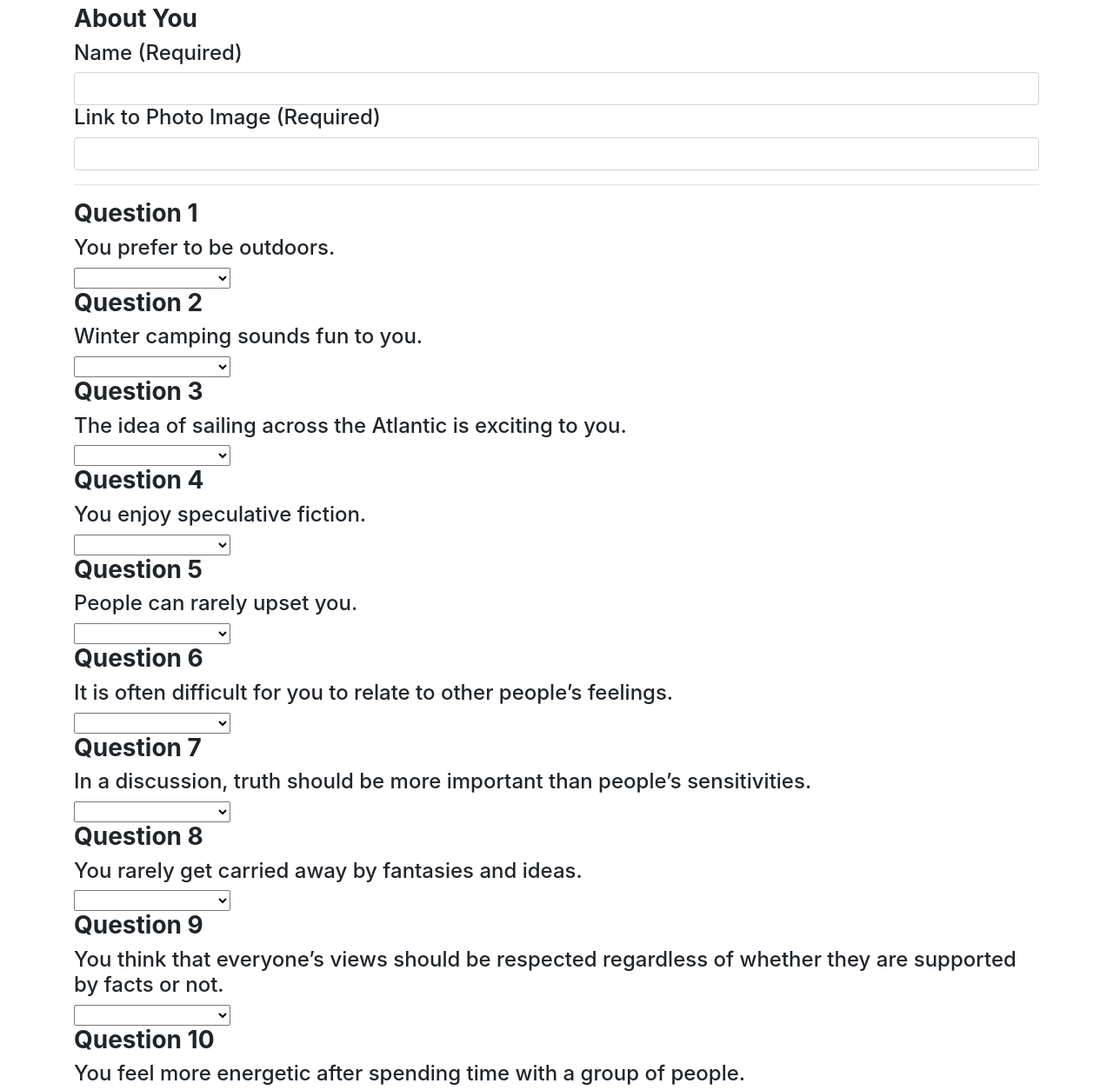
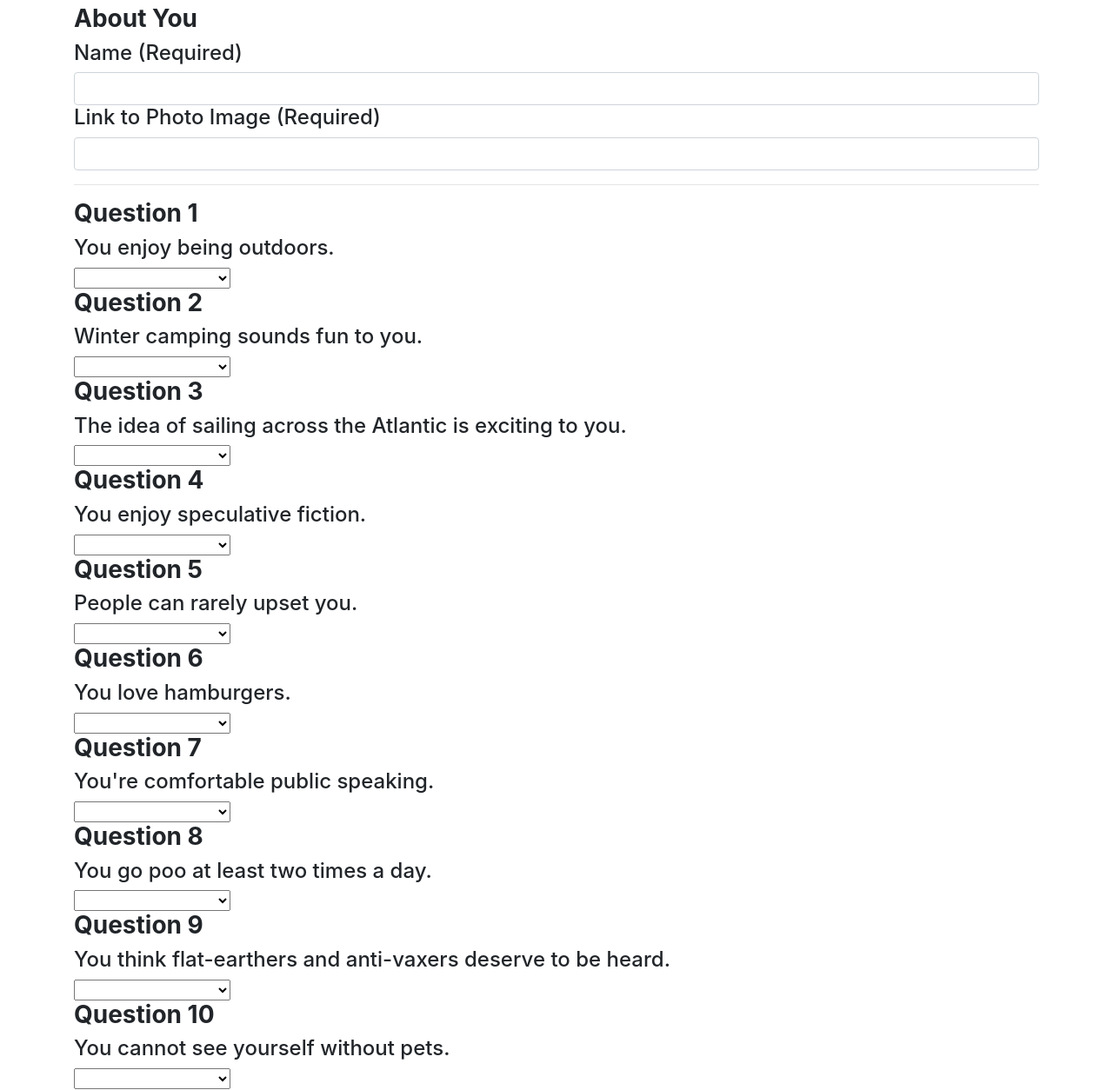
Before and after one commit to christopherdonner/FriendFinder, a website: page app/public/survey.html in a window 1280 px wide. Shown: the part 51-1305 px from the top of the page at 87% size. Drawn offline with nearby package versions, Linux system fonts and the light colour scheme.

Commit message:
Update survey.html

```diff
--- a/app/public/survey.html
+++ b/app/public/survey.html
@@ -24,7 +24,7 @@
             <hr>
 
             <h3><strong>Question 1</strong></h3>
-            <h4>You prefer to be outdoors.</h4>
+            <h4>You enjoy being outdoors.</h4>
             <select class="chosen-select" id="q1">
               <option value=""></option>
               <option value="1">1 (Strongly Disagree)</option>
@@ -83,7 +83,7 @@
 
 
             <h3><strong>Question 6</strong></h3>
-            <h4>It is often difficult for you to relate to other people’s feelings.</h4>
+            <h4>You love hamburgers.</h4>
             <select class="chosen-select" id="q6">
               <option value=""></option>
               <option value="1">1 (Strongly Disagree)</option>
@@ -95,7 +95,7 @@
 
 
             <h3><strong>Question 7</strong></h3>
-            <h4>In a discussion, truth should be more important than people’s sensitivities.</h4>
+            <h4>You're comfortable public speaking.</h4>
             <select class="chosen-select" id="q7">
               <option value=""></option>
               <option value="1">1 (Strongly Disagree)</option>
@@ -106,7 +106,7 @@
             </select>
 
             <h3><strong>Question 8</strong></h3>
-            <h4>You rarely get carried away by fantasies and ideas.</h4>
+            <h4>You go poo at least two times a day.</h4>
             <select class="chosen-select" id="q8">
               <option value=""></option>
               <option value="1">1 (Strongly Disagree)</option>
@@ -117,7 +117,7 @@
             </select>
 
             <h3><strong>Question 9</strong></h3>
-            <h4>You think that everyone’s views should be respected regardless of whether they are supported by facts or not.</h4>
+            <h4>You think flat-earthers and anti-vaxers deserve to be heard.</h4>
             <select class="chosen-select" id="q9">
               <option value=""></option>
               <option value="1">1 (Strongly Disagree)</option>
@@ -128,7 +128,7 @@
             </select>
 
             <h3><strong>Question 10</strong></h3>
-            <h4>You feel more energetic after spending time with a group of people.</h4>
+            <h4>You cannot see yourself without pets.</h4>
             <select class="chosen-select" id="q10">
               <option value=""></option>
               <option value="1">1 (Strongly Disagree)</option>
@@ -138,7 +138,7 @@
               <option value="5">5 (Strongly Agree)</option>
             </select>
 
-            <br>
+            <br><br>
 
             <button type="submit" class="btn btn-primary btn-lg btn-block" id="submitButton"><i class="fa fa-check-circle" aria-hidden="true"></i>
                 Submit</button>
```
